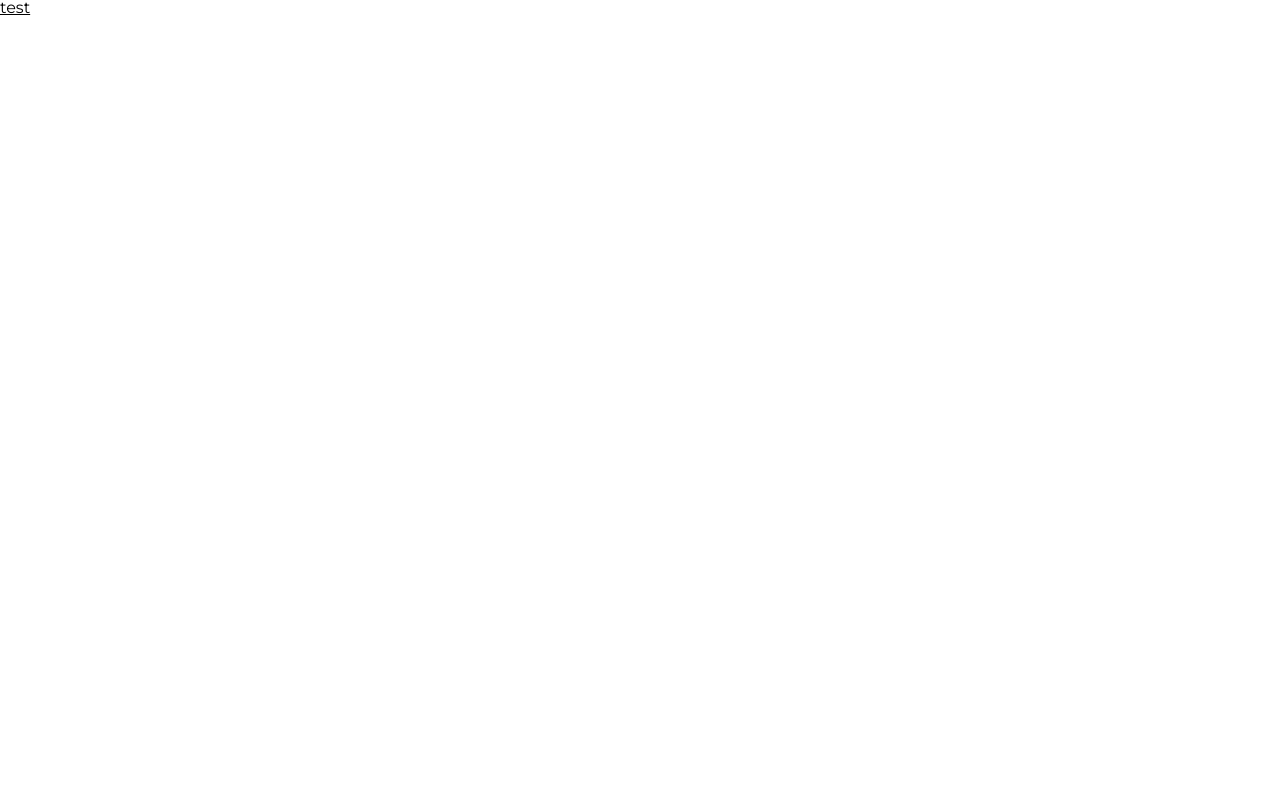
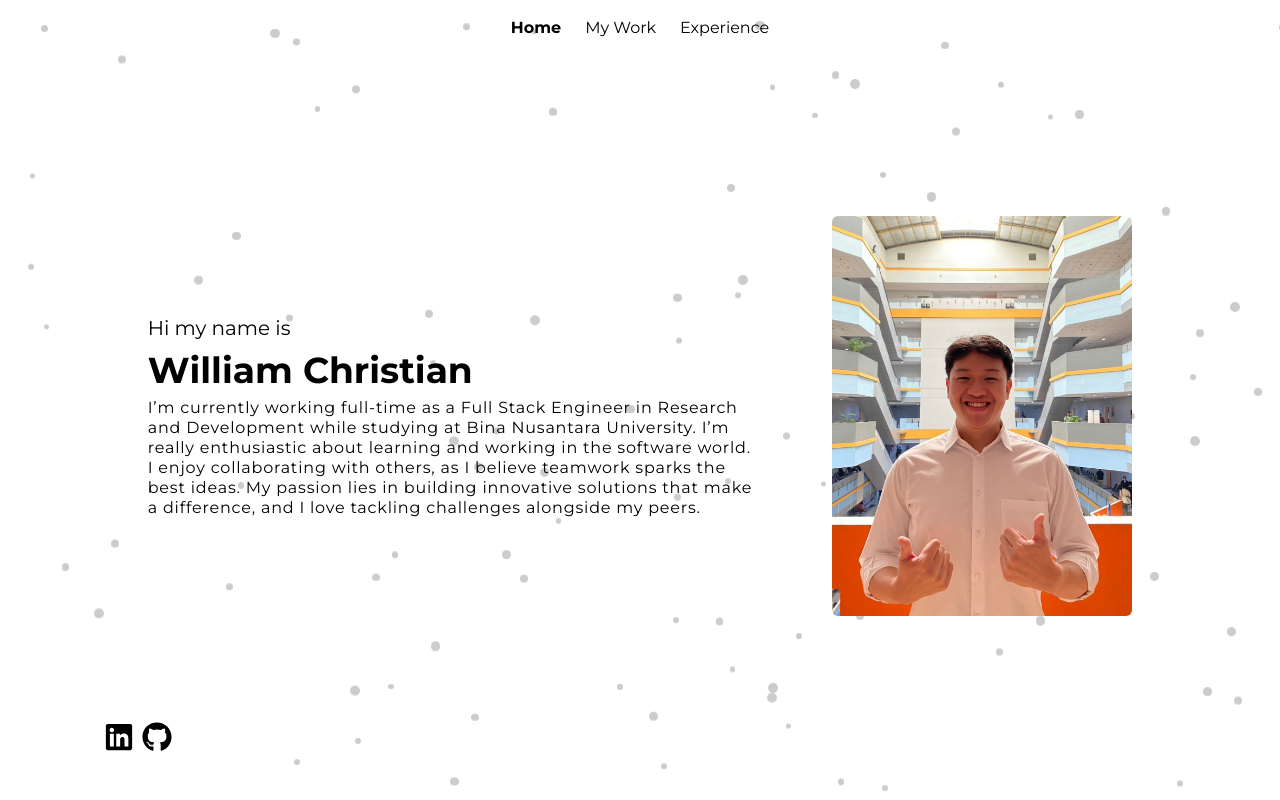
Before and after one commit to wllchrst/william-christian-portfolio, a React (Vite) app: page / in a window 1280 px wide. Built offline with nearby package versions, Linux system fonts and the light colour scheme.

Commit message:
feat: Main Application Layout

```diff
--- a/src/App.tsx
+++ b/src/App.tsx
@@ -1,7 +1,20 @@
+import { Route, Routes } from "react-router-dom";
+import MainLayout from "./layouts/main-layout";
+import ProviderLayout from "./layouts/provider-layout";
+import { pages } from "./settings/page-list";
+
 function App() {
   return (
     <>
-      <h1 className="underline">test</h1>
+      <ProviderLayout>
+        <MainLayout>
+          <Routes>
+            {pages.map((page, index) => (
+              <Route path={page.path} element={page.element} key={index} />
+            ))}
+          </Routes>
+        </MainLayout>
+      </ProviderLayout>
     </>
   );
 }
--- a/src/layouts/main-layout.tsx
+++ b/src/layouts/main-layout.tsx
@@ -1,9 +1,18 @@
 import Navbar from "../components/shared/navbar";
+import Particles from "../components/shared/particle-background";
+import UserInformation from "../components/shared/user-information";
+import { IChildren } from "../interfaces/children-interface";
 
-function MainLayout() {
+function MainLayout({ children }: IChildren) {
   return (
     <div>
-      <Navbar />
+      <Particles />
+      <UserInformation />
+      <div className="w-screen h-screen p-5 cursor-normal transition-all z-10 relative content">
+        <Navbar />
+
+        <div className="h-full">{children}</div>
+      </div>
     </div>
   );
 }
```
Also changed, not shown: src/layouts/provider-layout.tsx (+12 -0 lines).
